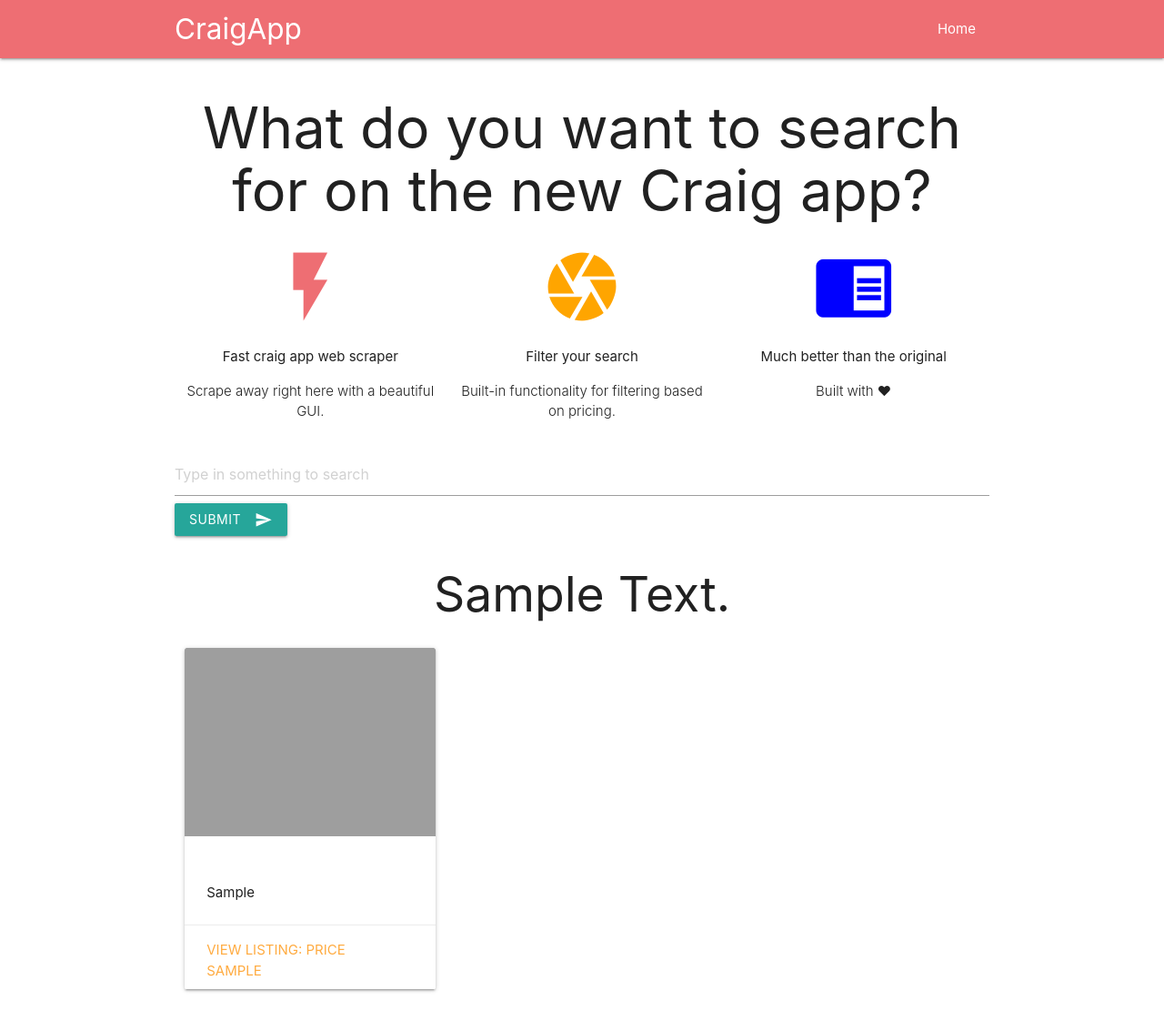
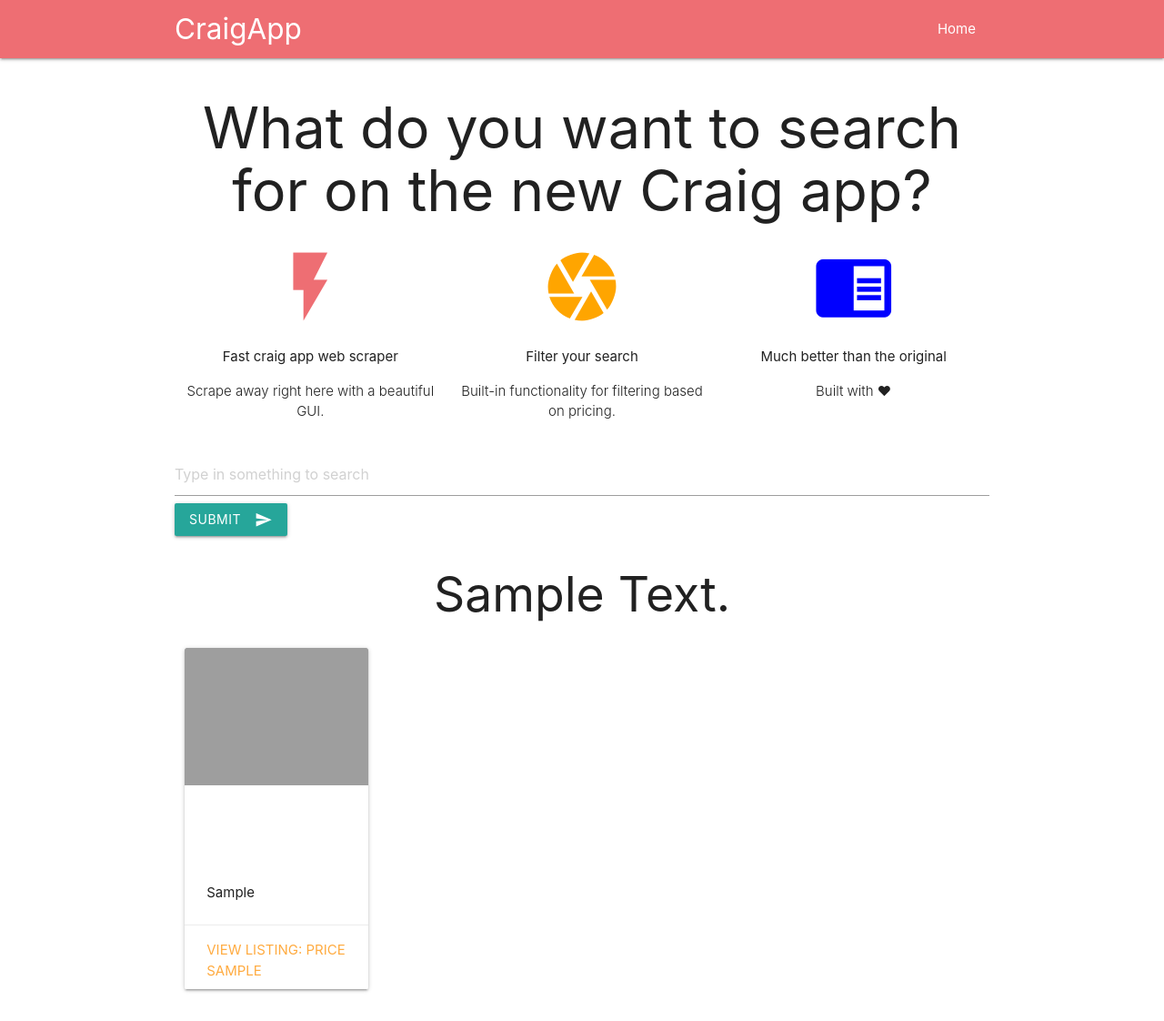
Before and after one commit to CHR-onicles/Craiglist_scraper, a Django app: template craig_app/templates/craig_app/new_search.html in a window 1280 px wide. Shown: the whole page at 91% size. Run offline with Django 3.2, Linux system fonts and the light colour scheme; tables that the repository leaves empty hold one stand-in row (values such as "Sample post"); the template is opened without the code that fills it: values that come from a table or form of the project are taken from there, most other values are stand-ins (such as "Sample title", 1, 10 or a date in 2020); grey boxes are pictures that could not be loaded.

Commit message:
Update new_search.html

```diff
--- a/craig_app/templates/craig_app/new_search.html
+++ b/craig_app/templates/craig_app/new_search.html
@@ -3,7 +3,7 @@
 
 <div class="row">
     {% for post  in final_postings  %}
-        <div class="col s4">
+        <div class="col s12 m4 l3 xl3">
             <div class="card">
                 <div class="card-image">
                     <a href="{{ post.1 }}"><img src="{{ post.3 }}" /></a>
```
